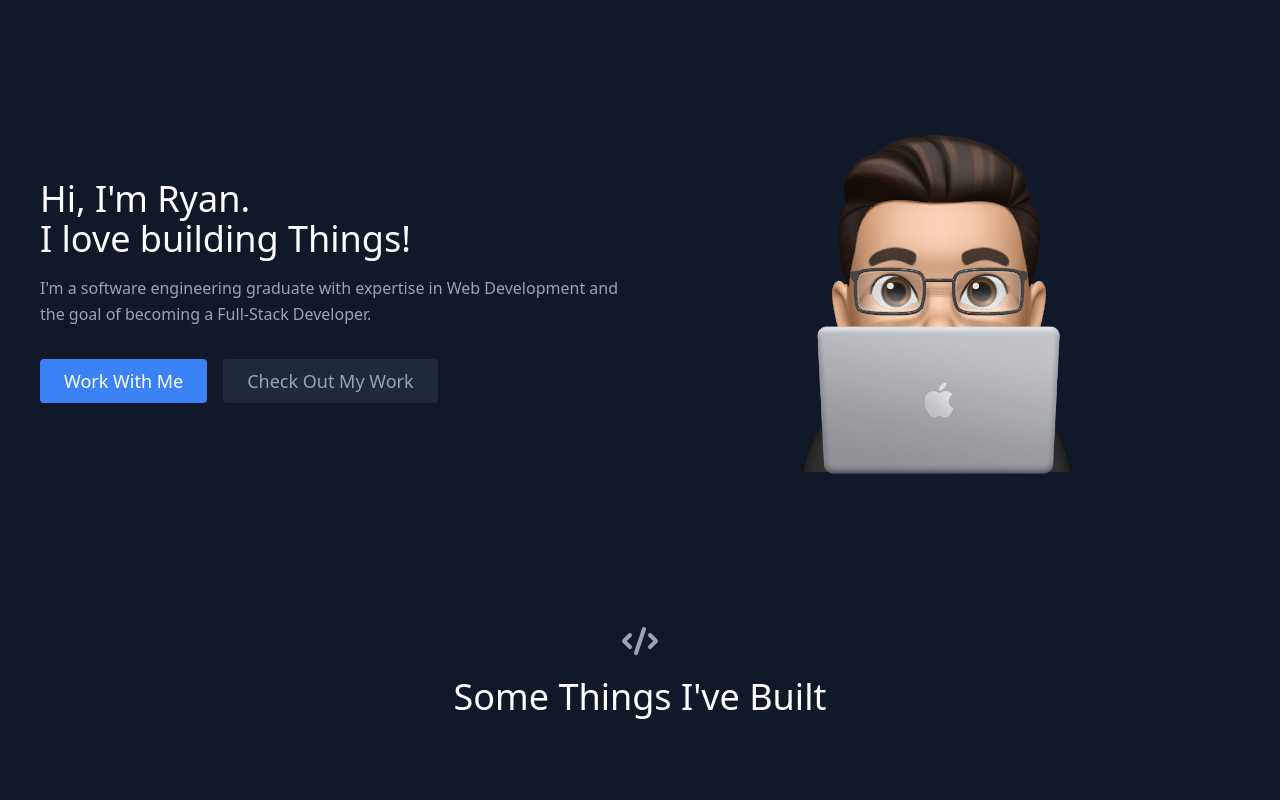
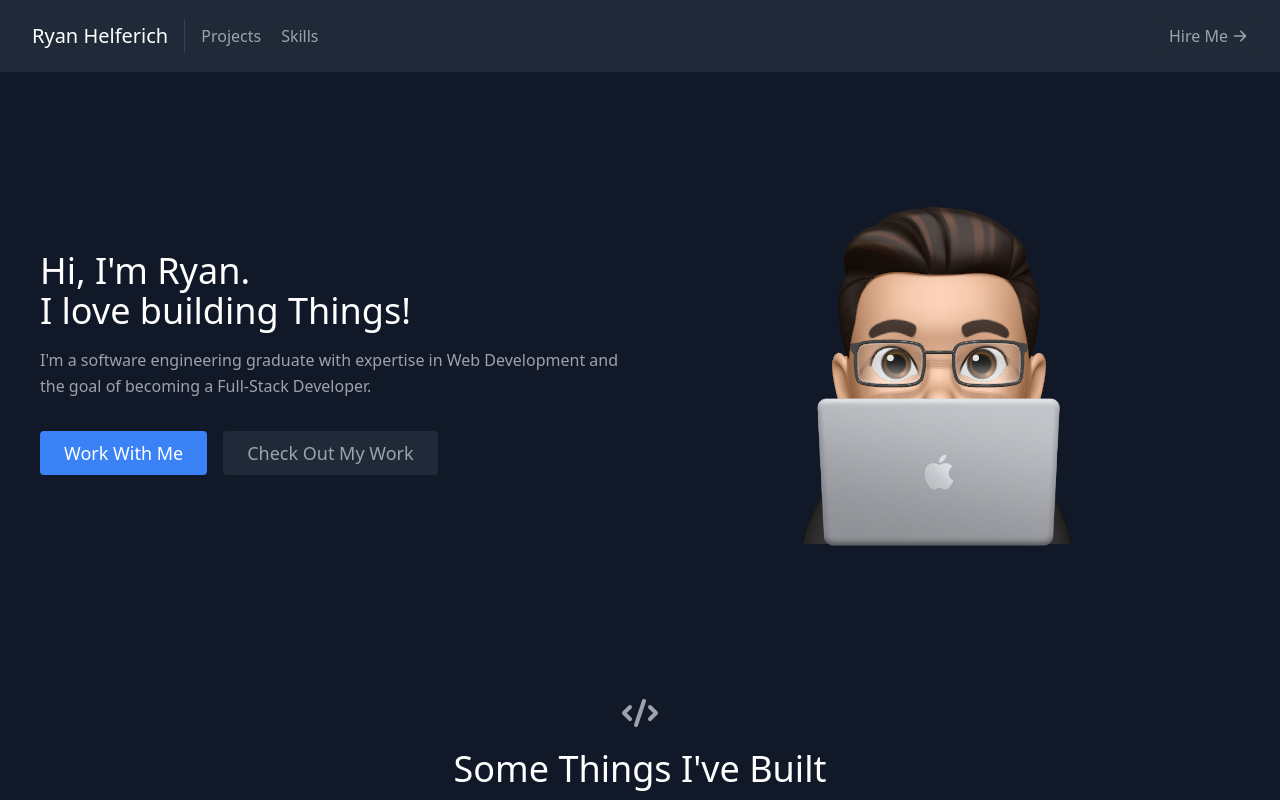
Before and after one commit to webdev2080/portfolio, a React (Create React App) app: page / in a window 1280 px wide. Shown: the top 800 px of the page. Built offline with nearby package versions, Linux system fonts and the light colour scheme.

Commit message:
Added Navbar

```diff
--- a/src/components/Navbar.js
+++ b/src/components/Navbar.js
@@ -1,5 +1,32 @@
-// src/components/NavBar.js
+// src/components/Navbar.js
+
+import { ArrowRightIcon } from "@heroicons/react/solid";
+import React from "react";
 
 export default function Navbar() {
-
+  return (
+    <header className="bg-gray-800 md:sticky top-0 z-10">
+      <div className="container mx-auto flex flex-wrap p-5 flex-col md:flex-row items-center">
+        <a className="title-font font-medium text-white mb-4 md:mb-0">
+          <a href="#about" className="ml-3 text-xl">
+            Ryan Helferich
+          </a>
+        </a>
+        <nav className="md:mr-auto md:ml-4 md:py-1 md:pl-4 md:border-l md:border-gray-700	flex flex-wrap items-center text-base justify-center">
+          <a href="#projects" className="mr-5 hover:text-white">
+            Projects
+          </a>
+          <a href="#skills" className="mr-5 hover:text-white">
+            Skills
+          </a>
+        </nav>
+        <a
+          href="#contact"
+          className="inline-flex items-center bg-gray-800 border-0 py-1 px-3 focus:outline-none hover:bg-gray-700 rounded text-base mt-4 md:mt-0">
+          Hire Me
+          <ArrowRightIcon className="w-4 h-4 ml-1" />
+        </a>
+      </div>
+    </header>
+  );
 }
--- a/src/components/Projects.js
+++ b/src/components/Projects.js
@@ -22,7 +22,7 @@ export default function Projects(){
                 className="sm:w-1/2 w-100 p-4">
                     <div className="flex relative">
                         <img alt="gallery" className="absolute inset-0 w-full h-full object-cover object-center" src={project.image}/>
-                        <div className="px-8 py-10 relative z-10 w-full border-4 border-gray-800 bg-gray-900 opacity-90 hover:opacity-100">
+                        <div className="px-8 py-10 relative z-9 w-full border-4 border-gray-800 bg-gray-900 opacity-90 hover:opacity-100">
                             <h2 className="tracking-widest text-sm title-font font-medium text-blue-400 mb-1">
                                 {project.subtitle}
                             </h2>
```
